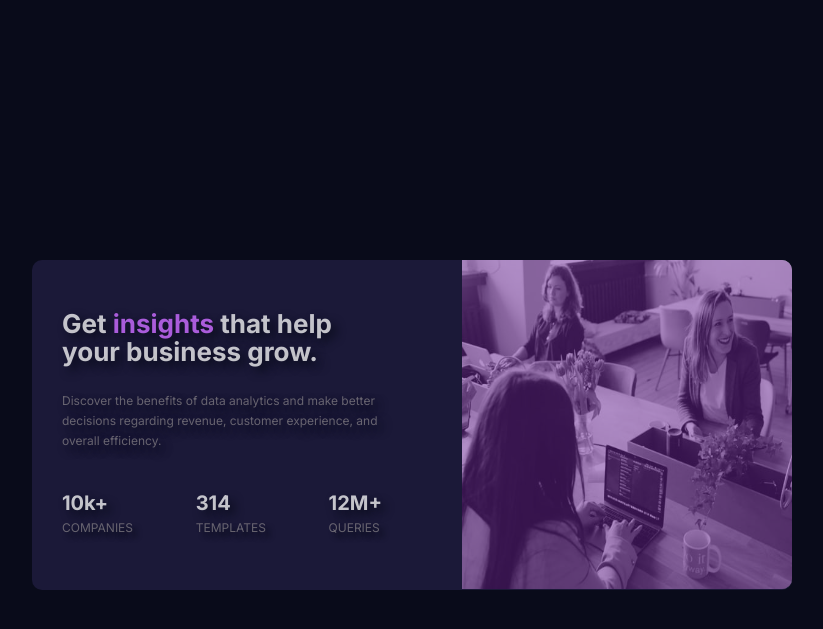
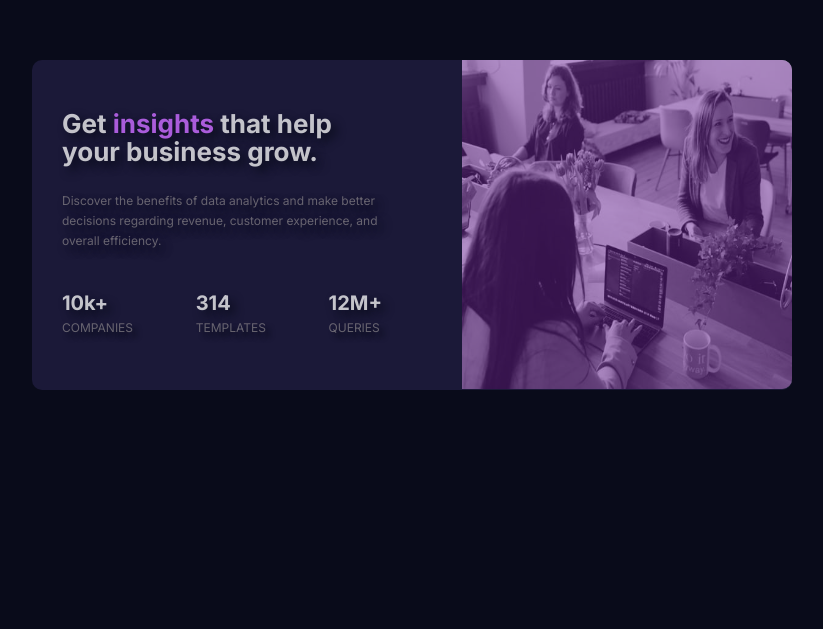
Before and after one commit to sandrojaniashvili1985/stats-preview-card-component, a plain HTML site: page index.html in a window 1280 px wide. Shown: the part 175-804 px from the top of the page, without its empty margins (228-1051 px from the left). Drawn offline with Linux system fonts and the light colour scheme.

Commit message:
add 100vh

```diff
--- a/style.css
+++ b/style.css
@@ -18,7 +18,8 @@ body {
   justify-content: center;
   align-items: center;
   background: var(--clr-Very-dark-blue-main-background);
-  height: 150vh;
+  height: 100vh;
+  overflow: hidden;
 }
 
 main {
```
